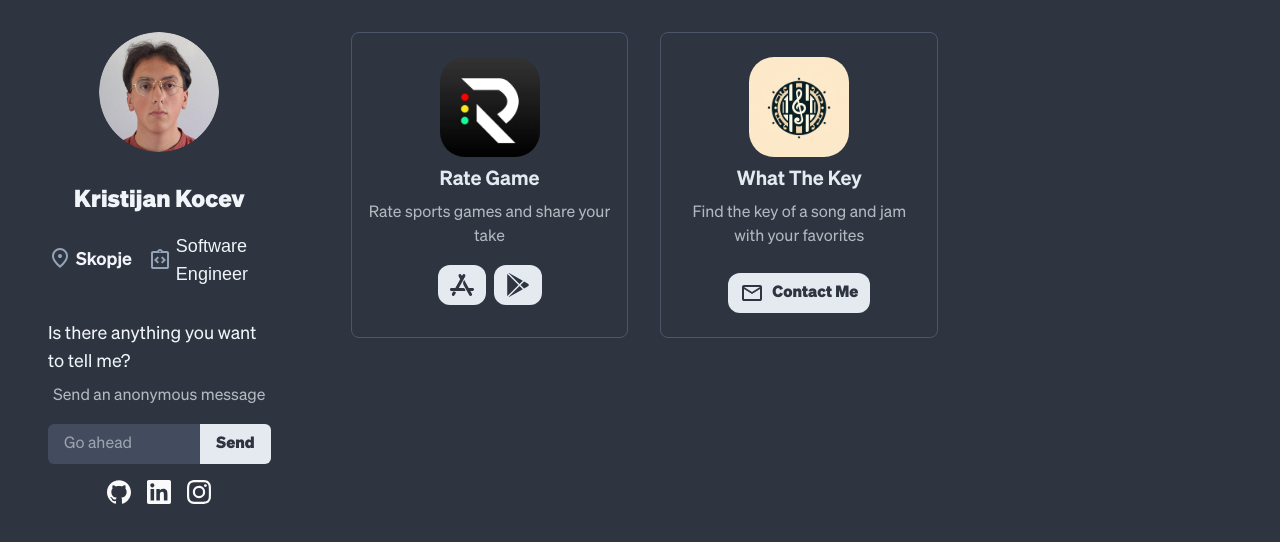
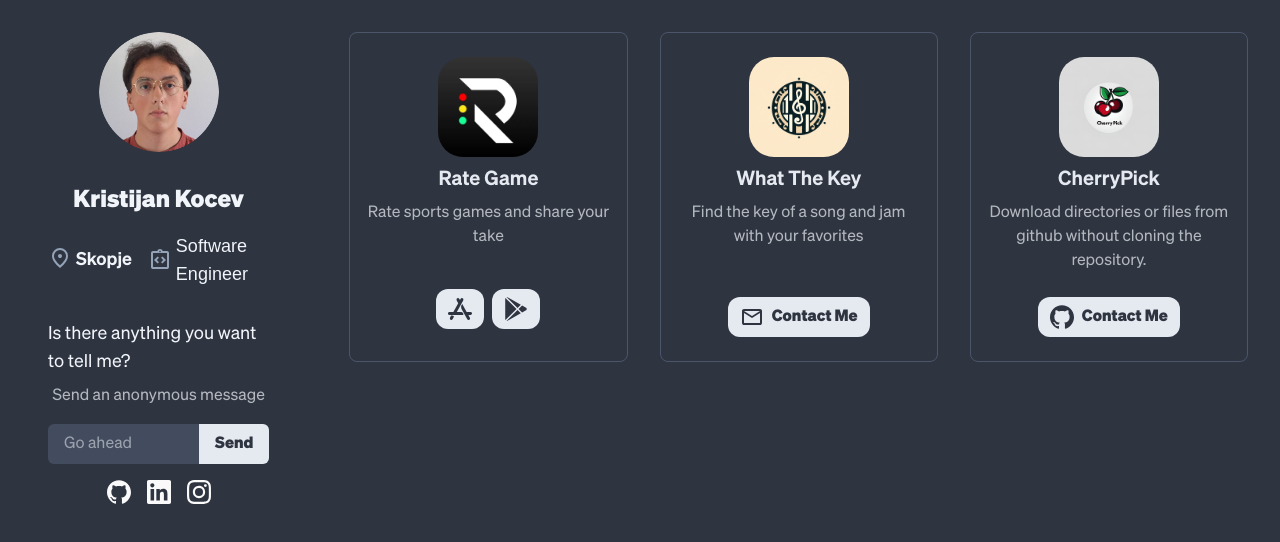
Before and after one commit to JustAnotherHeroRiding/portfolio, a Next.js app: page / in a window 1280 px wide. Shown: the top 542 px of the page. Built offline with nearby package versions, Linux system fonts and the light colour scheme; no server answers; a web font is replaced by a local one.

Commit message:
feat: add cherrypick project

```diff
--- a/src/app/components/projects/ProjectCard.tsx
+++ b/src/app/components/projects/ProjectCard.tsx
@@ -15,14 +15,20 @@ const ProjectCard = ({ name, description, imageUrl, acquireInfo }: Project) => {
 
   return (
     <li className='flex flex-col gap-2 border border-nord-main-border rounded-lg mx-auto justify-center items-center px-4 py-6 w-full'>
-      <Image src={fullImageUrl} className='rounded-[25px]' width={100} height={100} alt={`${name} Logo`} />
+      <Image
+        src={fullImageUrl}
+        className='rounded-[25px] bg-nord-accent-1'
+        width={100}
+        height={100}
+        alt={`${name} Logo`}
+      />
       <span className='text-xl font-medium'>{name}</span>
       <span className='max-w-[350px] text-center text-nord-text-secondary opacity-70'>{description}</span>
       <div className='flex flex-row gap-2 mt-auto'>
         {appButtons?.map((info: AcquireInfo, index: number) => (
           <div key={index} className='mt-2'>
             {info.type === 'appStore' && info.link && (
-              <Link href={info.link} className='text-blue-500'>
+              <Link href={info.link} className='text-blue-500 hover:opacity-70'>
                 <div
                   title='Get on the App Store'
                   className='flex py-2 px-3  bg-nord-text-primary text-white rounded-xl items-center justify-center'
@@ -32,7 +38,7 @@ const ProjectCard = ({ name, description, imageUrl, acquireInfo }: Project) => {
               </Link>
             )}
             {info.type === 'playStore' && info.link && (
-              <Link href={info.link} className='text-blue-500'>
+              <Link href={info.link} className='text-blue-500 hover:opacity-70'>
                 <div
                   title='Get on Google Play'
                   className='flex py-2 px-3  bg-nord-text-primary text-white rounded-xl items-center justify-center'
@@ -48,12 +54,21 @@ const ProjectCard = ({ name, description, imageUrl, acquireInfo }: Project) => {
         {altButtons?.map((info: AcquireInfo, index: number) => (
           <div key={index} className='mt-2'>
             {info.type === 'website' && info.link && (
-              <Link href={info.link} className='text-blue-500'>
-                Visit Website
+              <Link
+                href={info.link}
+                className='text-blue-500 hover:opacity-70 flex flex-row items-center justify-center gap-2'
+              >
+                <div
+                  title='Email me for the app'
+                  className='flex py-2 px-3 gap-2 bg-nord-text-primary text-white rounded-xl items-center justify-center'
+                >
+                  {info.logo ? <info.logo size={24} fill='#2E3440' /> : null}
+                  <span className='font-bold text-nord-surface'>Contact Me</span>
+                </div>
               </Link>
             )}
             {info.type === 'contact' && (
-              <Link href='mailto:kristijankocev1234@gmail.com' className='text-blue-500'>
+              <Link href='mailto:kristijankocev1234@gmail.com' className='text-blue-500 hover:opacity-70'>
                 <div
                   title='Email me for the app'
                   className='flex py-2 px-3 gap-2 bg-nord-text-primary text-white rounded-xl items-center justify-center'
--- a/src/app/components/sidebar/sections/ContactMe.tsx
+++ b/src/app/components/sidebar/sections/ContactMe.tsx
@@ -47,7 +47,7 @@ const ContactMe = () => {
         />
         <button
           type='submit'
-          className='border-1 font-bold border-nord-text-primary py-2 px-4 rounded-r-md bg-nord-text-primary text-nord-surface'
+          className='border-1 hover:opacity-70 font-bold border-nord-text-primary py-2 px-4 rounded-r-md bg-nord-text-primary text-nord-surface'
         >
           Send
         </button>
--- a/src/app/utils/projects.ts
+++ b/src/app/utils/projects.ts
@@ -1,6 +1,11 @@
+import { SVGProps } from '@/app/utils/SVGProps'
+import Github from '../components/svg/Github';
+
 export interface AcquireInfo {
     type: 'appStore' | 'playStore' | 'website' | 'contact';
     link?: string; // Optional link for website or app stores
+    logo?: React.FC<SVGProps>;
+
 }
 
 export interface Project {
@@ -8,6 +13,7 @@ export interface Project {
     description: string;
     imageUrl: string;
     acquireInfo: AcquireInfo[];
+
 }
 export const projects: Project[] = [
     {
@@ -35,4 +41,16 @@ export const projects: Project[] = [
             },
         ],
     },
+    {
+        name: 'CherryPick',
+        description:'Download directories or files from github without cloning the repository.',
+        imageUrl:'/images/cherryPickLogo.jpg',
+        acquireInfo: [
+        {
+            type:'website',
+            link:'https://github.com/JustAnotherHeroRiding/CherryPick',
+            logo:Github
+        }
+    ]
+    }
 ]
```
Also changed, not shown: public/images/cherryPickLogo.jpg (added).
